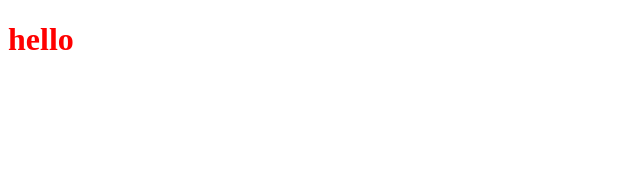
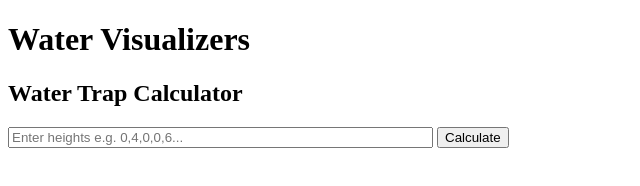
Before and after one commit to BalavigneshRajasekar/WaterTank_Problem, a plain HTML site: page index.html in a window 1280 px wide. Shown: the whole page, without its empty margins (0-640 px from the left). Drawn offline with Linux system fonts and the light colour scheme.

Commit message:
New : Water vitrualizer creted

```diff
--- a/index.css
+++ b/index.css
@@ -1,3 +1,18 @@
-.h1 {
-  color: red;
+table {
+  border-collapse: collapse;
+  margin: 20px 0;
 }
+td,
+th {
+  border: 1px solid #ccc;
+  padding: 8px;
+  text-align: center;
+}
+.block {
+  background-color: #555;
+  color: white;
+}
+.water {
+  background-color: #00f2ff;
+  color: white;
+}
--- a/index.html
+++ b/index.html
@@ -8,6 +8,15 @@
     <script src="index.js" defer></script>
   </head>
   <body>
-    <h1 class="h1">hello</h1>
+    <h1>Water Visualizers</h1>
+    <h2>Water Trap Calculator</h2>
+    <input
+      type="text"
+      id="inputArray"
+      placeholder="Enter heights e.g. 0,4,0,0,6..."
+      size="50"
+    />
+    <button onclick="calculateTrap()">Calculate</button>
+    <div id="output"></div>
   </body>
 </html>
--- a/index.js
+++ b/index.js
@@ -0,0 +1,38 @@
+function calculateTrap() {
+  const input = document.getElementById("inputArray").value;
+  const height = input.split(",").map(Number);
+  const n = height.length;
+
+  const left = Array(n).fill(0);
+  const right = Array(n).fill(0);
+  let water = 0;
+
+  left[0] = height[0];
+  for (let i = 1; i < n; i++) {
+    left[i] = Math.max(left[i - 1], height[i]);
+  }
+
+  right[n - 1] = height[n - 1];
+  for (let i = n - 2; i >= 0; i--) {
+    right[i] = Math.max(right[i + 1], height[i]);
+  }
+
+  const waterAt = [];
+  for (let i = 0; i < n; i++) {
+    const w = Math.min(left[i], right[i]) - height[i];
+    waterAt[i] = w > 0 ? w : 0;
+    water += waterAt[i];
+  }
+
+  // Generate output table
+  let html = `<table><tr><th>Index</th>`;
+  for (let i = 0; i < n; i++) html += `<th>${i}</th>`;
+  html += `</tr><tr><th>Height</th>`;
+  for (let h of height) html += `<td class='block'>${h}</td>`;
+  html += `</tr><tr><th>Water</th>`;
+  for (let w of waterAt) html += `<td class='water'>${w}</td>`;
+  html += `</tr></table>`;
+  html += `<h3>Total Water Trapped: ${water} units</h3>`;
+
+  document.getElementById("output").innerHTML = html;
+}
```
